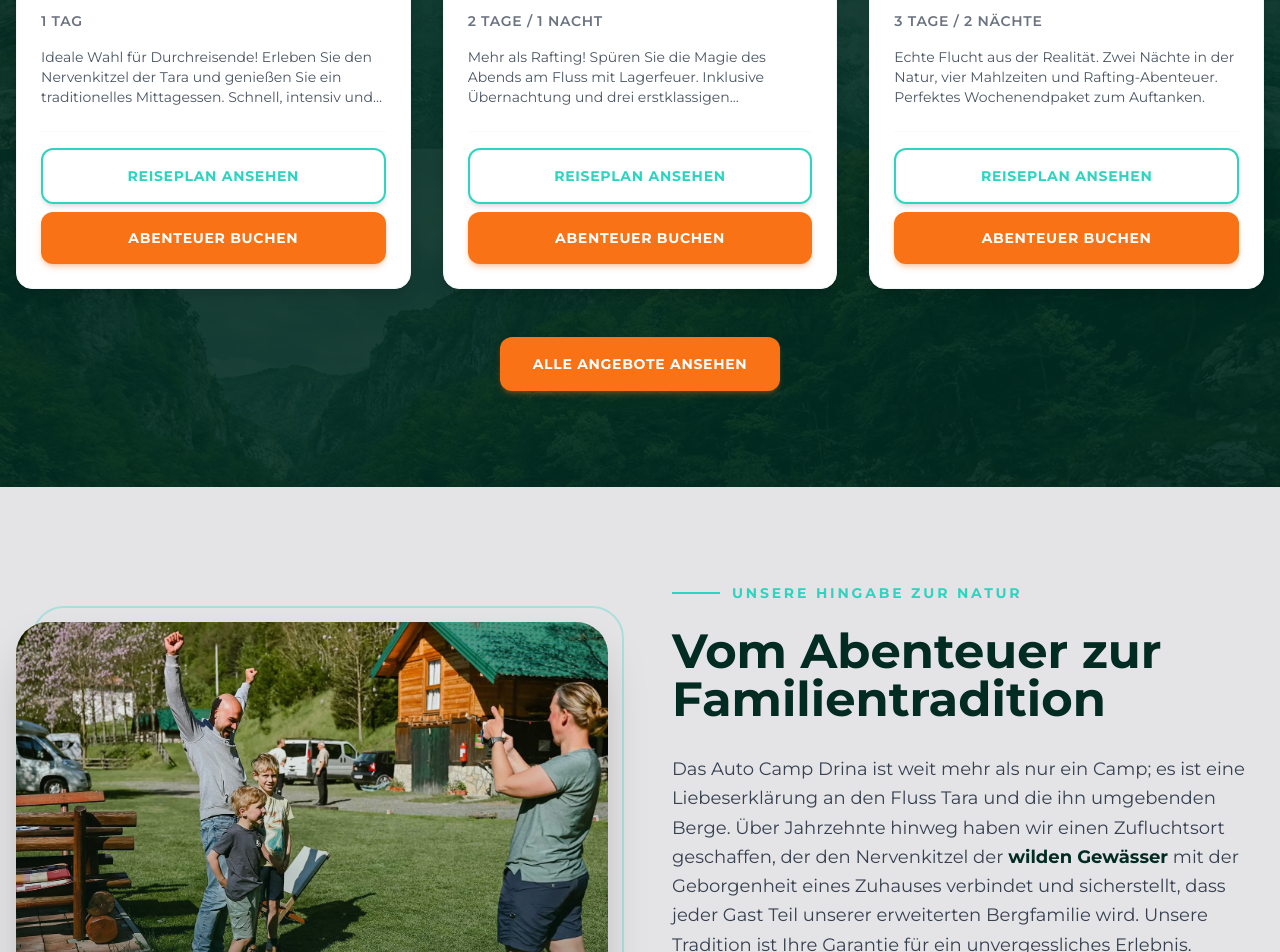
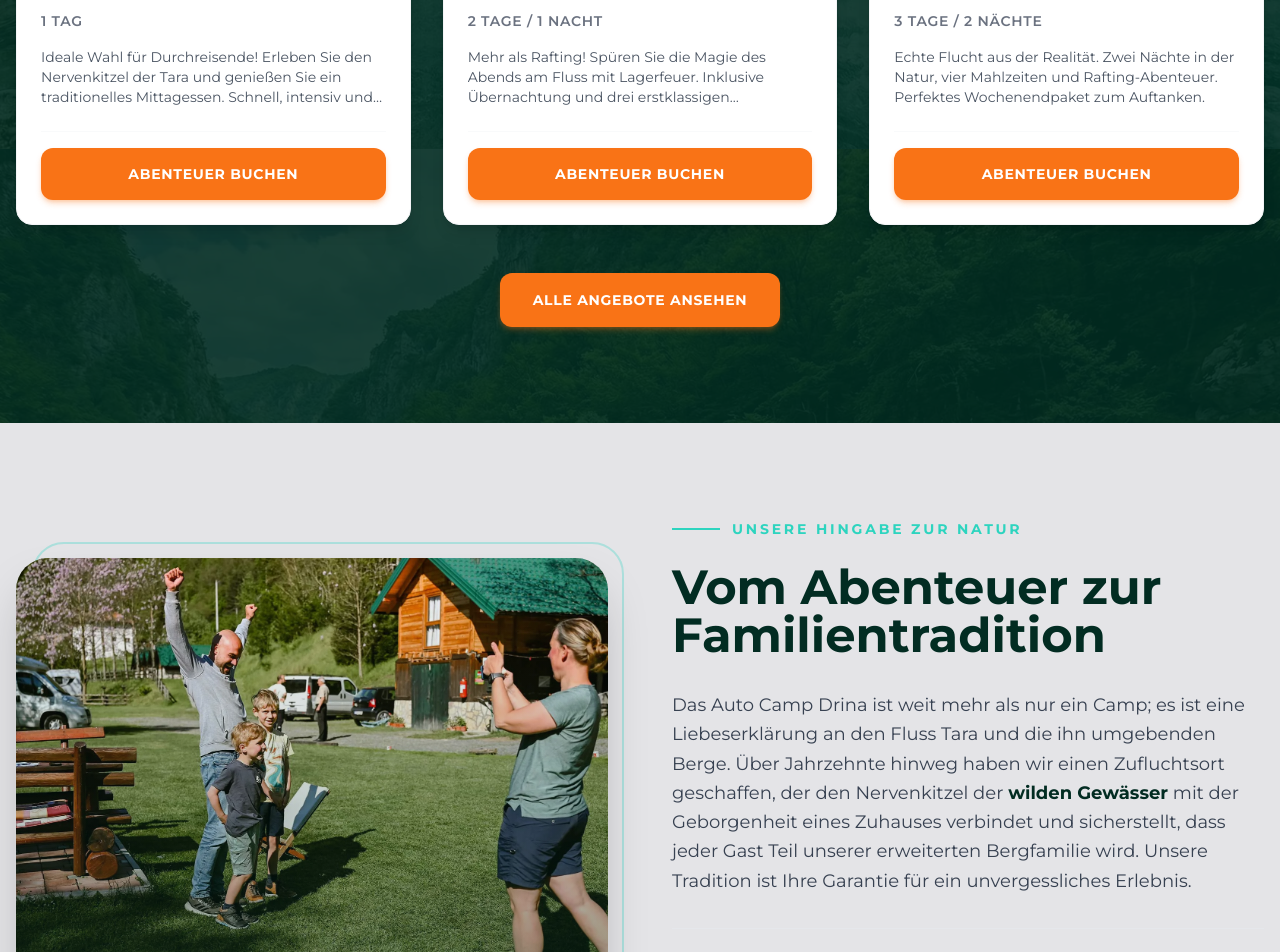
Before and after one commit to Pjur9/Auto-Camp-Drina-Web-Site, a React (Vite) app: page /de in a window 1280 px wide. Shown: the part 2340-3292 px from the top of the page. Built offline with nearby package versions, Linux system fonts and the light colour scheme.

Commit message:
Fixed cards for hiking, removed unnecessary button

```diff
--- a/src/entities/package/ui/PackageCard.jsx
+++ b/src/entities/package/ui/PackageCard.jsx
@@ -18,7 +18,7 @@ export const PackageCard = memo(({
   onToggle = () => {}
 }) => {
   const { t } = useTranslation();
-  const { lang } = useParams();
+
 
   if (layout === 'vertical') {
     return (
@@ -63,8 +63,7 @@ export const PackageCard = memo(({
           <p className="text-gray-600 text-sm mb-6 line-clamp-3">{item.description}</p>
 
           <div className="mt-auto pt-4 border-t border-gray-50 flex flex-col gap-2">
-            {type === 'hiking' ? (
-               !isItineraryOpen && (
+            {type === 'hiking' && (
                 <Button
                 variant="outline"
                 className="w-full !text-secondary !border-secondary hover:!bg-primary hover:!text-white flex justify-center items-center gap-2"
@@ -77,17 +76,7 @@ export const PackageCard = memo(({
                 <BookOpen size={16} aria-hidden="true" /> {isItineraryOpen ? t('common.closePlan') : t('common.planTour')}
                 {isItineraryOpen ? <ChevronUp size={16} aria-hidden="true" /> : <ChevronDown size={16} aria-hidden="true" />}
               </Button>
-               )
-            ) : (
-              <Button
-                variant="outline"
-                aria-label={t('common.planTour')}
-                className="w-full !text-secondary !border-secondary hover:!bg-gray-50 hover:!text-primary"
-                onClick={() => onShowDetails(item)}
-              >
-                {t('common.planTour')}
-              </Button>
-            )}
+            ) }
 
             <Button
               aria-label={t('common.bookAdventure')}
@@ -136,17 +125,6 @@ export const PackageCard = memo(({
                 <p>Itinerary details coming soon...</p>
               </div>
             )}
-          </div>
-
-          <div className="p-4 border-t border-gray-100 bg-white shrink-0">
-            <Button
-              variant="outline"
-              className="w-full justify-center border-secondary text-secondary hover:bg-secondary hover:text-white"
-              aria-label={t('common.closePlanAria', 'Close tour itinerary overlay')}
-              onClick={onToggle}
-            >
-              {t('common.closePlan')}
-            </Button>
           </div>
         </div>
       </div>
```
